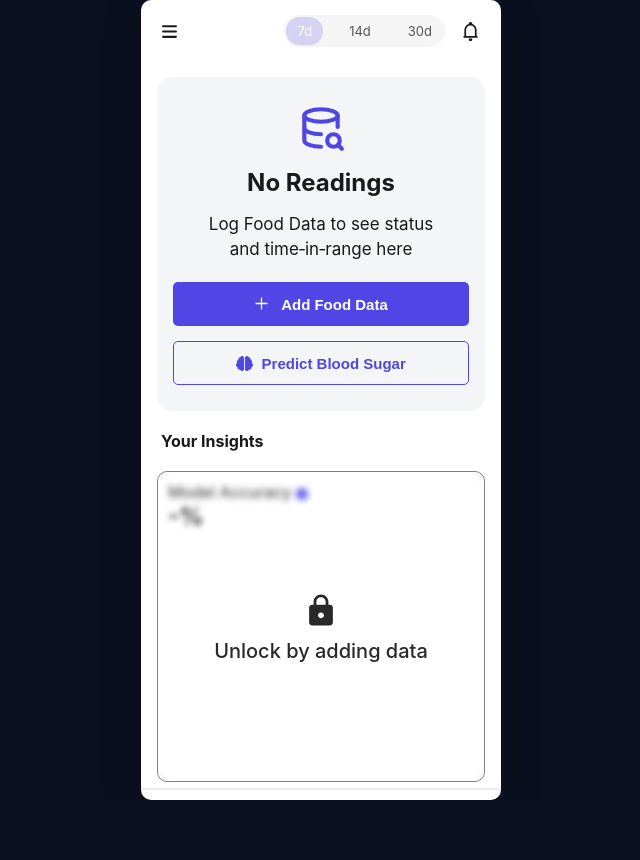
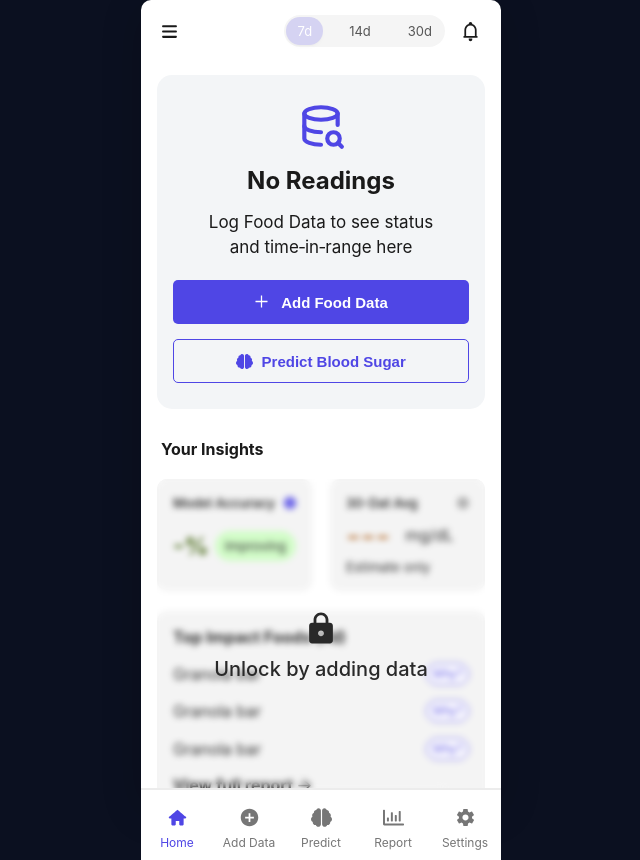
Before and after one commit to mohdkamleen/demo-neurom-fr, a React (Create React App) app: page /home in a window 1280 px wide. Shown: the whole page, without its empty margins (319-959 px from the left). Before the commit the page ends 800 px from the top, so only its background shows below. Built offline with nearby package versions, Linux system fonts and the light colour scheme.

Commit message:
all done

```diff
--- a/src/pages/Components/FooterMenu/index.css
+++ b/src/pages/Components/FooterMenu/index.css
@@ -10,8 +10,9 @@
     justify-content: space-around;
     align-items: center;
     border-top: 2px solid rgb(236, 236, 236) ;
-    z-index: 999;
+    z-index: 999 !important;
     transition: .5s;
+    background: white;
 }
 .footer-menu-icon{
     font-size: 21px;
--- a/src/pages/Home/index.css
+++ b/src/pages/Home/index.css
@@ -9,14 +9,13 @@
     border-radius: 10px;
     box-shadow: 0 10px 40px rgba(0, 0, 0, 0.2);
     font-family: "Inter", sans-serif;
-    overflow: hidden;
   }
 
   .home-phone-screen .content {
     width: 328px;
     height: 334px;
     text-align: center;
-    margin: 15px auto 10px auto;
+    margin: 13px auto 10px auto;
     color: #1a1a1a;
     background-color: #f3f5f7;
     border-radius: 15px;
@@ -62,17 +61,12 @@
   /* this is for content 2 css */
 
   .home-phone-screen .content2 {
-    margin: 0px auto;
-    border: 1px solid gray;
-    padding: 10px;
+    margin: 0px auto ;
     border-radius: 10px;
     width: 328px;
-    height: 311px;
+    position: relative;
   }
 
-  .home-phone-screen .content2 {
-  position: relative; /* important for absolute positioning */
-}
 
 .home-phone-screen .content2 .overlay {
   position: absolute;
@@ -90,3 +84,63 @@
   font-weight: 500;
   color: #292929;
 }
+
+.content2 .top-container{
+  display: flex;
+  justify-content: space-between;
+}
+.content2 .top-container .box1,.content2 .top-container .box2{
+  border-radius: 10px;
+  background-color: #F3F3F3;
+  padding: 16px;
+  width: 155px;
+  height: 112px;
+}
+.content2 .top-container .box1 div{
+  display: flex;
+  justify-content: space-between;
+  align-items: center;
+}
+.content2 .top-container .box2{
+  display: flex;
+  justify-content: space-between;
+  flex-direction: column;
+}
+.content2 .top-container .box1 div small,.content2 .top-container .box2 div small{
+  font-weight: 600;
+  font-size: 13px;
+}
+.content2 .top-container .box1 div .improving{
+  background-color: #CDFDC2;
+  padding: 7px 10px;
+  font-size: 13px;
+  border-radius: 20px;
+}
+.content2 .bottom-container{
+  border-radius: 10px;
+  background-color: #F3F3F3;
+  padding: 16px;
+  width: 328px;
+  height: 200px;
+  margin-top: 20px;
+  display: flex;
+  justify-content: space-between;
+  align-items: flex-start;
+  flex-direction: column;
+}
+
+.content2 .bottom-container div{
+  display: flex;
+  justify-content: space-between;
+  align-items: center;
+  width: 100%;
+}
+
+.content2 .bottom-container div button{
+  background-color: white;
+  border: 1px solid #4F46E5;
+  border-radius: 20px;
+  color: #4F46E5;
+  padding: 3px 5px;
+  font-size: 12px;
+}
--- a/src/pages/Home/index.jsx
+++ b/src/pages/Home/index.jsx
@@ -3,13 +3,14 @@ import React, { use } from "react";
 import "./index.css";
 import { useNavigate } from "react-router-dom";
 import { message } from "antd";
-import { BlockOutlined, HddOutlined, InfoCircleFilled, PlusOutlined } from "@ant-design/icons";
+import { ArrowRightOutlined, BlockOutlined, HddOutlined, InfoCircleFilled, PlusOutlined } from "@ant-design/icons";
 import { FaBrain, FaIcons, FaLock } from "react-icons/fa";
 import { TbDatabaseSearch } from "react-icons/tb";
 import Header from "../Components/Header";
 import FooterMenu from "../Components/FooterMenu";
 import { IoMdLock } from "react-icons/io";
 import { IoInformationCircle } from "react-icons/io5";
+import { Arrowright } from "antd-icons";
 
 export default function Landing() {
   const navigate = useNavigate();
@@ -25,19 +26,67 @@ export default function Landing() {
         <button className="pridict-blood-sugar-btn" onClick={_ => message.info("comming soon")}><FaBrain style={{ fontSize: "17px" }} /> &nbsp; Predict Blood Sugar </button>
       </div>
       <FooterMenu />
-      <h4 style={{ margin: "20px" }}>Your Insights</h4>
+      <h4 style={{ margin: "30px 0 20px 20px" }}>Your Insights</h4>
       <div class="content2">
         <div class="overlay">
           <IoMdLock size={"38px"} />
           Unlock  by adding data
         </div>
-        <div className="box1">
-          <span>Model Accuracy <InfoCircleFilled style={{ color: "#4F46E5", fontSize: "12px" }} /> </span>
-          <div>
-            <h2>-%</h2>
+
+        <div className="top-container">
+          <div className="box1">
+            <div>
+              <small>Model Accuracy</small>
+              <InfoCircleFilled style={{ color: "#4F46E5", fontSize: "12px" }} />
+            </div>
+            <br />
+            <div>
+              <h2><font color="#365B01">-%</font></h2>
+              <p className="improving">Improving</p>
+            </div>
           </div>
+
+          <div className="box2">
+            <div style={{ display: "flex", justifyContent: "space-between", alignItems: "center" }}>
+              <small>30-Dat Avg</small>
+              <InfoCircleFilled style={{ color: "#A3A3A3", fontSize: "12px" }} />
+            </div>
+            <div style={{ display: "flex", justifyContent: "start", alignItems: "center", gap: "15px" }}>
+              <font color="#A74F02" size="6"> --- </font>
+              <span>mg/dL</span>
+            </div>
+            <small>Estimate only</small>
+          </div>
+
         </div>
+
+        <div className="bottom-container">
+        <div>
+          <h4>Top Impact Foods (7d) </h4> &nbsp;
+        </div>
+        <div>
+          <p>Granola bar</p>
+          <button>Why?</button>
+        </div>
+        <div>
+          <p>Granola bar</p>
+          <button>Why?</button>
+        </div>
+        <div>
+          <p>Granola bar</p>
+          <button>Why?</button>
+        </div>
+        <div>
+          <h4> View full report <ArrowRightOutlined style={{fontSize:"15px"}} /></h4> &nbsp;
+        </div>
+
+        </div>
+
+
+
+
       </div>
-    </div>
+      </div>
+
   );
 }
--- a/src/pages/SignIn/index.css
+++ b/src/pages/SignIn/index.css
@@ -10,7 +10,6 @@
   border-radius: 10px;
   box-shadow: 0 10px 40px rgba(0, 0, 0, 0.2);
   font-family: "Inter", sans-serif;
-  overflow: hidden;
 }
 
 .top-bar {
@@ -36,9 +35,9 @@
 .signin-form {
   display: flex;
   flex-direction: column;
-  padding: 24px;
-  flex: 1;
   gap: 10px;
+  width: 327px;
+  margin: 25px auto;
 }
 
 .signin-form label {
@@ -55,7 +54,7 @@
 
 .signin-form input[type="text"],
 .signin-form input[type="password"] {
-  width: 317px;
+  width: 100%;
   height: 44px;
   padding: 0 10px;
   font-size: 14px;
```
